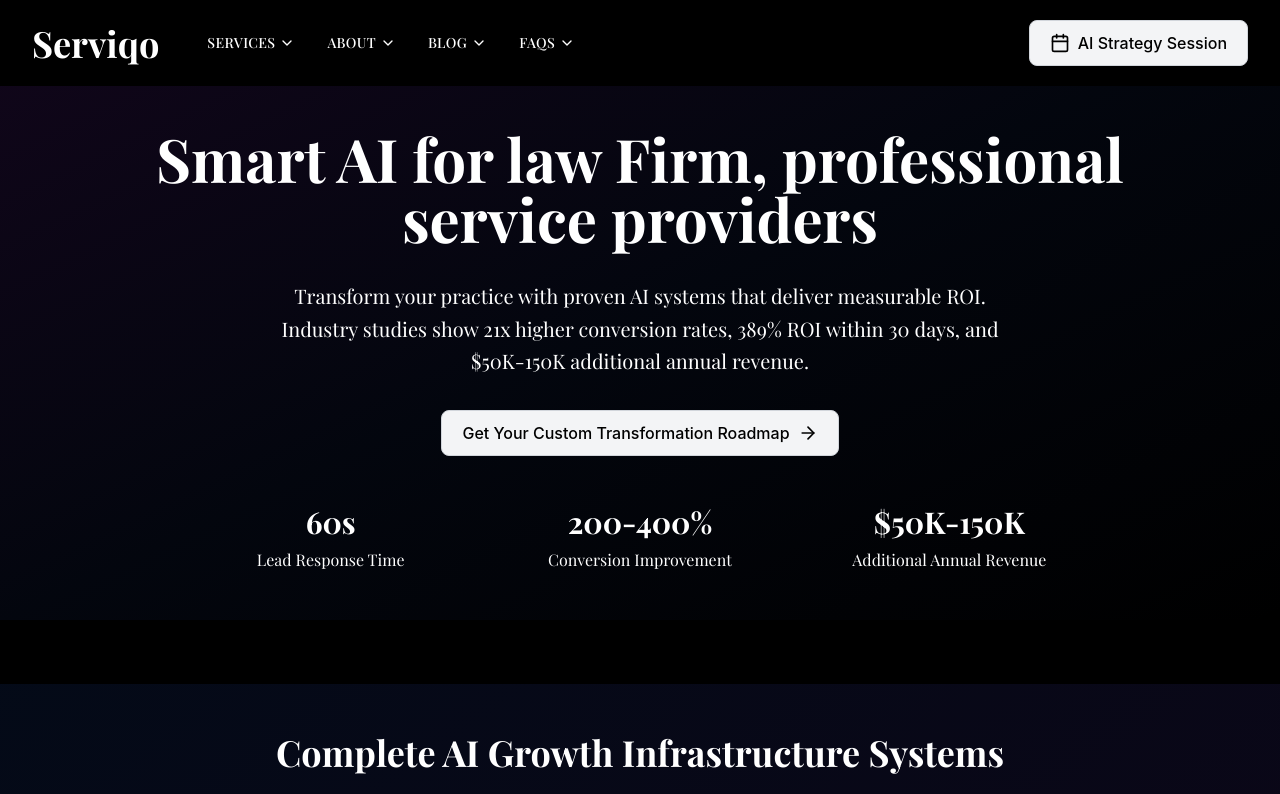
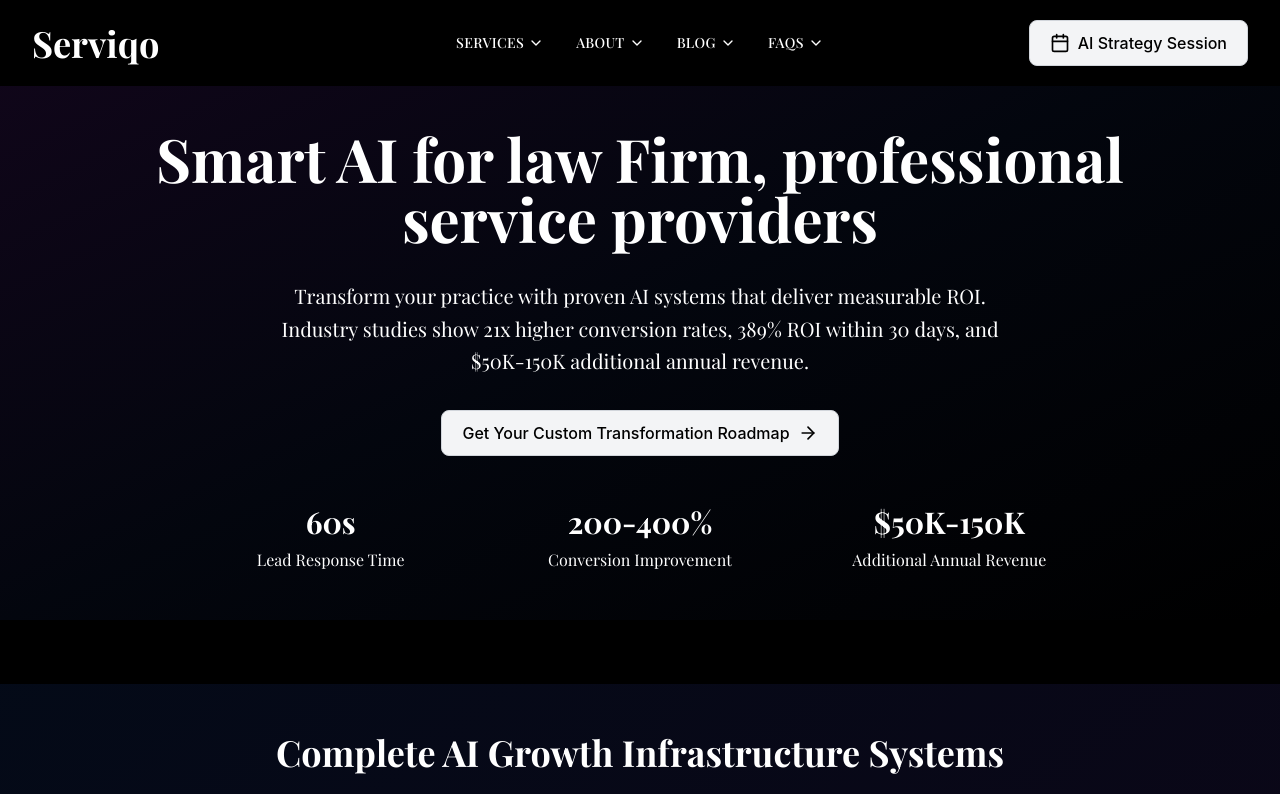
Before and after one commit to SridharA16/ServicoA16, a React (Vite) app: page / in a window 1280 px wide. Shown: the top 794 px of the page. Built offline with nearby package versions, Linux system fonts and the light colour scheme.

Commit message:
Center Menu Items in Header

```diff
--- a/src/components/Header.tsx
+++ b/src/components/Header.tsx
@@ -56,11 +56,13 @@
     <header className="fixed w-full top-0 z-50 bg-black">
       <div className="max-w-7xl mx-auto px-4 sm:px-6 lg:px-8">
         <div className="flex justify-between items-center py-4">
-          <div className="flex items-center space-x-12">
+          <div className="flex-1">
             <div className="text-[2.26rem] font-bold text-white transition-colors duration-300" style={{ fontFamily: "'Playfair Display', Georgia, 'Times New Roman', serif" }}>
               Serviqo
             </div>
+          </div>
 
+          <div className="flex-1 flex justify-center">
             <nav className="hidden md:flex items-center space-x-8">
               {menuItems.map((item, index) => (
                 <div key={index} className="relative group">
@@ -88,6 +90,7 @@
             </nav>
           </div>
 
+          <div className="flex-1 flex justify-end">
             <button
               onClick={onBookingClick}
               className="btn-primary group"
@@ -97,6 +100,7 @@
             </button>
           </div>
         </div>
+      </div>
     </header>
   );
 };
```
Lines whose indentation alone changed are shown as unchanged.
